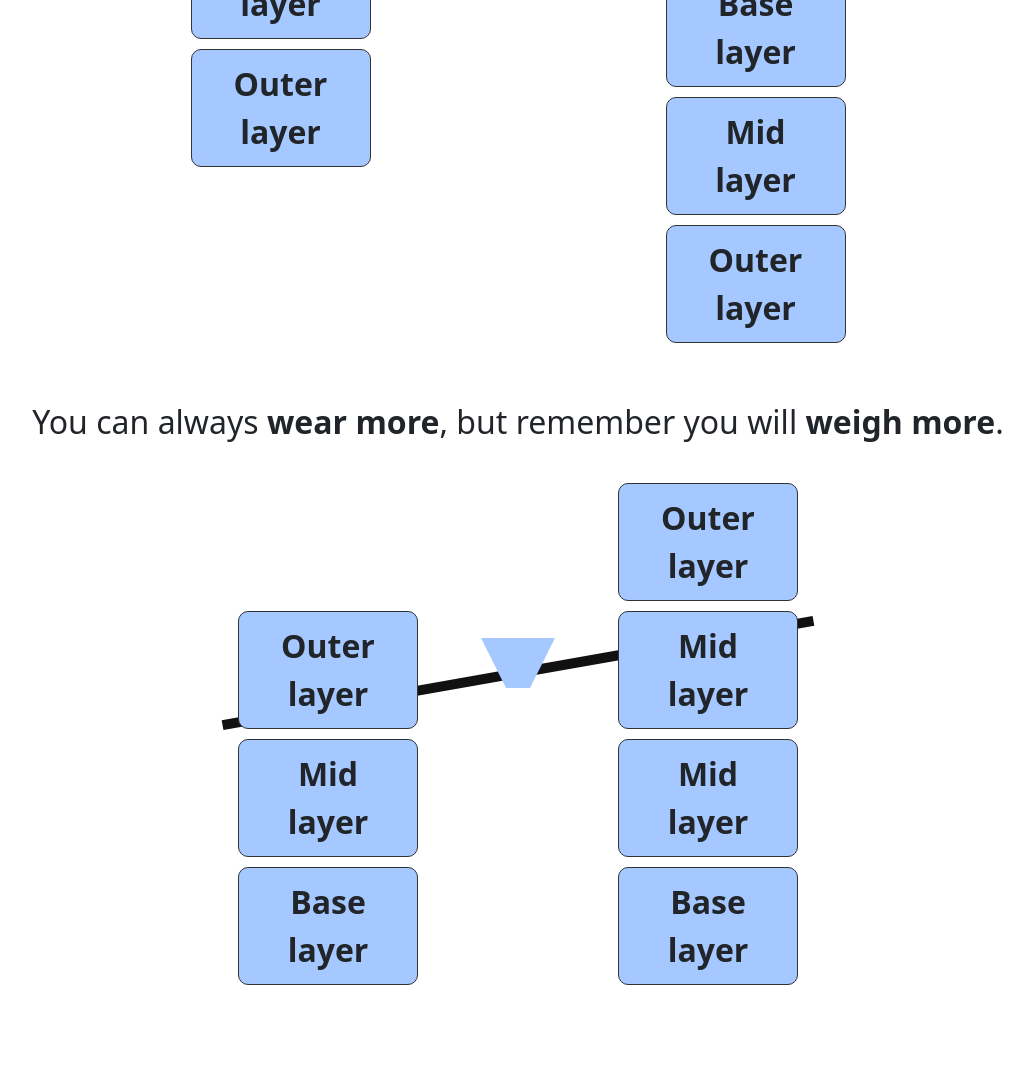
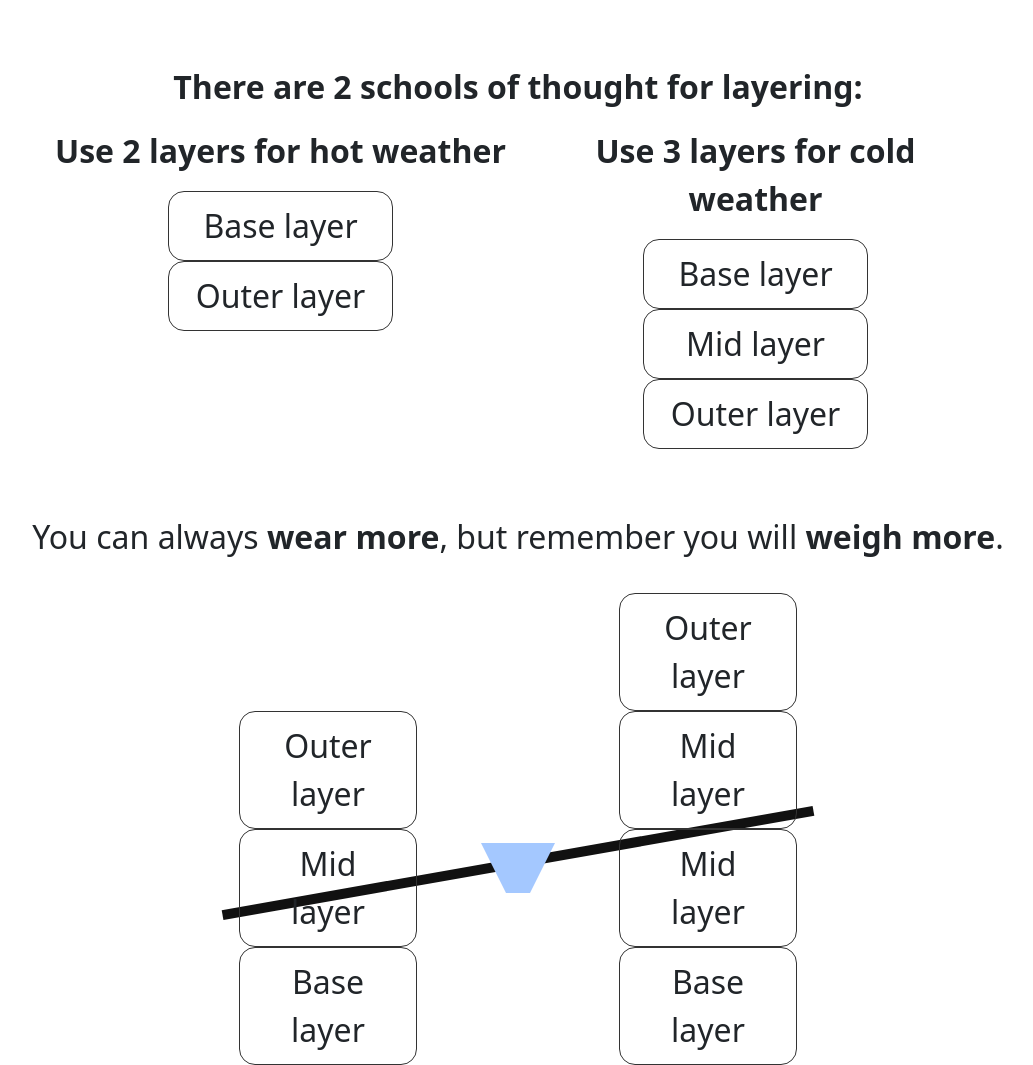
Before and after one commit to HapisaurusRex/UI_Design-Final, a Flask app: page /layer in a window 1280 px wide. Shown: the part 1429-2494 px from the top of the page, without its empty margins (122-1155 px from the left). Before the commit the page ends 2414 px from the top, so only its background shows below. Run offline with Flask 3, Linux system fonts and the light colour scheme; some libraries are stand-ins or nearby versions.

Commit message:
Style organization changes
Added comments to styles.css so that we can start putting things together.

Kept some in style elements for ease of playing around.

```diff
--- a/static/style.css
+++ b/static/style.css
@@ -1,3 +1,27 @@
+/* Attempt at combining all styles */
+/* From layer section */
+body{
+  font-size: 2rem;
+}
+.topic-title{
+  font-weight: bold;
+  font-size: 3rem;
+}
+.highlight{
+  font-weight: bold;
+  font-size: 2.5rem;
+}
+.concept{
+  margin: 4rem 0;
+}
+
+.layer-img{
+  min-height: 200px ;
+  max-height: 500px;
+  width: auto;
+  border-radius: 2rem;
+}
+
 /* ── Quiz Styles ── */
 
 /* Hide score until quiz completion */
@@ -130,37 +154,3 @@
 .dropped-item[data-layer="base"]  { filter: brightness(1); }
 .dropped-item[data-layer="mid"]   { filter: brightness(1.05); }
 .dropped-item[data-layer="outer"] { filter: brightness(1.1); }
-
-
-/* ── Triangle Nav Styles ── */
-
-.triangle-container {
-  max-width: 500px;
-  margin: 0 auto;
-}
-
-.triangle-svg {
-  width: 100%;
-  height: auto;
-  display: block;
-}
-
-/* All edges (outer polygon + lines) */
-.triangle-svg line,
-.triangle-svg > polygon {
-  stroke: black !important;
-  stroke-width: 2px !important;
-  fill: none;
-}
-
-/* Clickable wedges */
-.triangle-btn {
-  fill: white !important;
-  stroke: black !important;
-  stroke-width: 2px !important;
-  cursor: pointer;
-  transition: fill 0.3s ease;
-}
-.triangle-btn:hover {
-  fill: #e0f7fa !important;
-}
--- a/templates/layer.html
+++ b/templates/layer.html
@@ -3,26 +3,6 @@
 {% block content %}
 <!-- To unify into CSS file later.  -->
 <style>
-    body{
-    font-size: 2rem;
-}
-.topic-title{
-    font-weight: bold;
-    font-size: 3rem;
-}
-.highlight{
-    font-weight: bold;
-    font-size: 2rem;
-}
-.concept{
-    margin: 50px 0;
-}
-
-.layer-img{
-    height: 200px;
-    width: auto;
-}
-
 /* To sort out later */
 
 .layer-stack {
@@ -35,13 +15,10 @@
 /* SEE SAW */
 
 .layer-box {
-    background-color: #a4c8ff;
     padding: 10px 20px;
-    margin: 5px 0;
-    border-radius: 10px;
+    border-radius: 1rem;
     border: 1px solid #333;
-    font-weight: bold;
-    width: 180px;
+    width: 50%;
     text-align: center;
   }
 
@@ -53,7 +30,7 @@
 
   .seesaw {
     position: absolute;
-    bottom: 100px;
+    bottom: 25px;
     left: 50%;
     transform: translateX(-50%) rotate(-10deg);
     width: 600px;
@@ -64,7 +41,7 @@
 
   .triangle {
     position: absolute;
-    bottom: 90px;
+    bottom: 0px;
     left: 50%;
     transform: translateX(-50%);
     width: 0;
```
Also changed, not shown: templates/home.html (+34 -0 lines).
